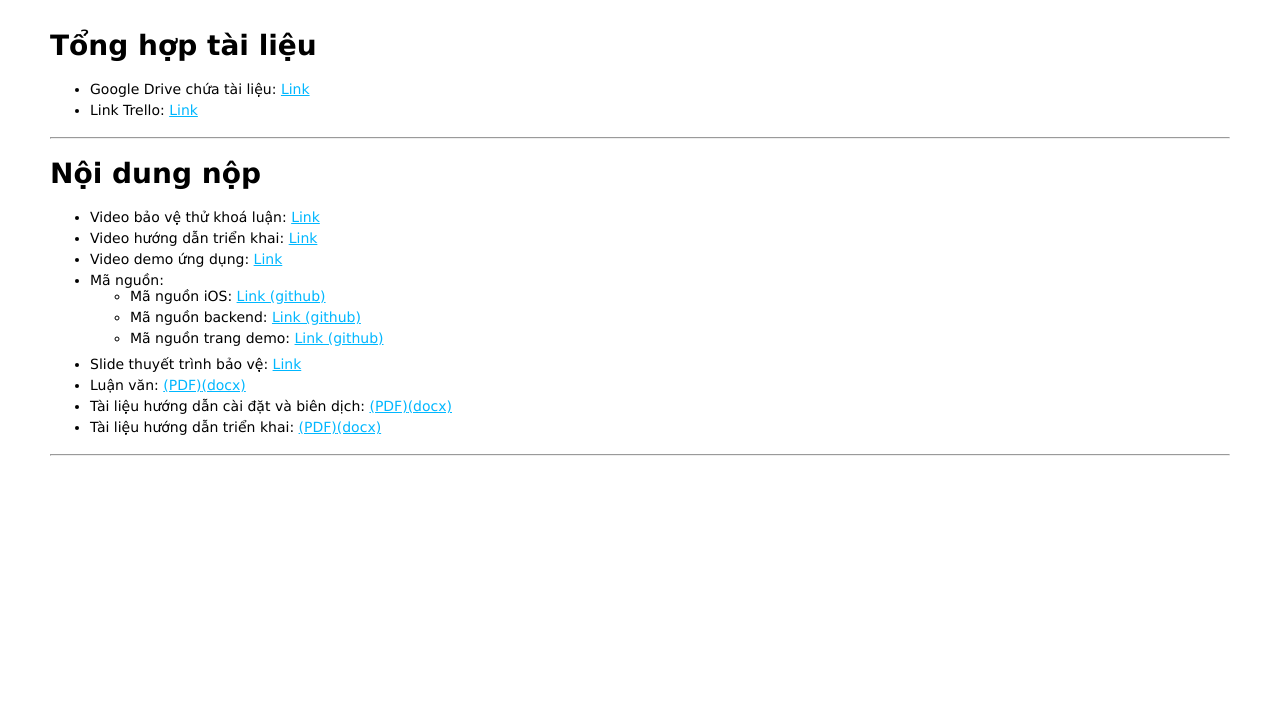
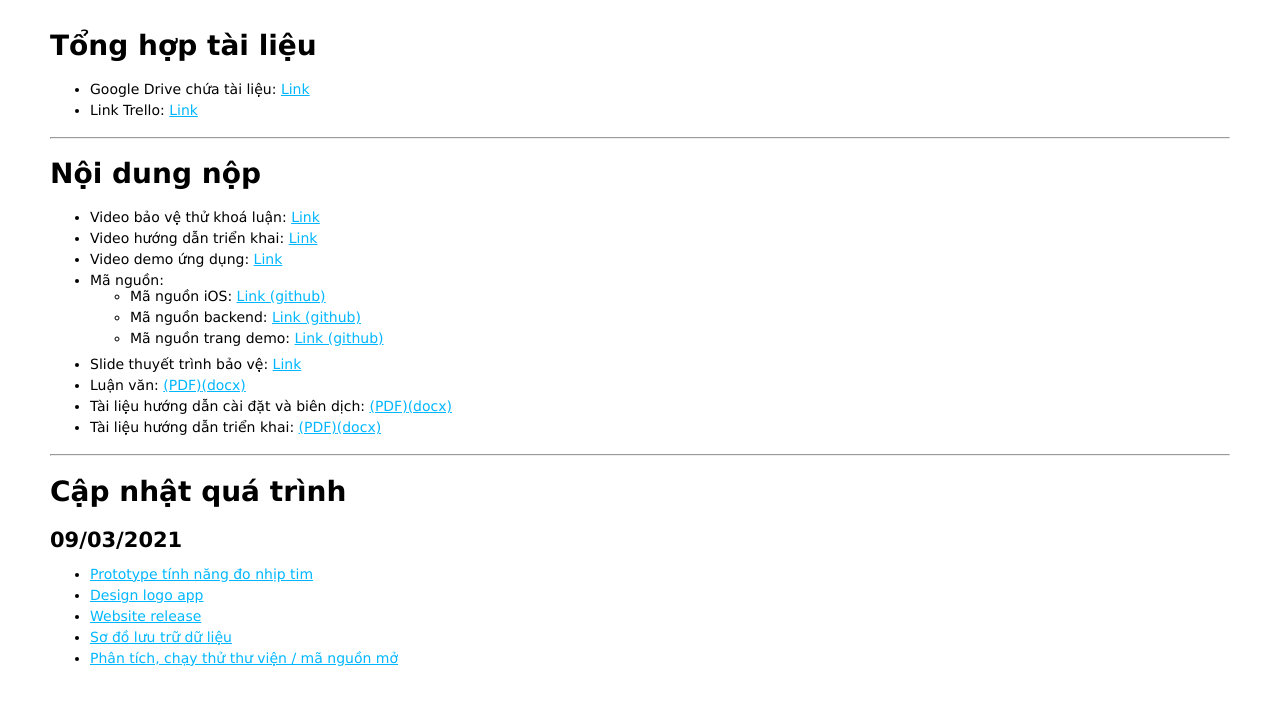
Before and after one commit to hoangvan1410/releaseweb, a React (Create React App) app: page / in a window 1280 px wide. Shown: the top 704 px of the page. Built offline with nearby package versions, Linux system fonts and the light colour scheme.

Commit message:
update 09/03/2021

```diff
--- a/src/App.js
+++ b/src/App.js
@@ -125,7 +125,35 @@ class App extends React.Component {
             </li>
           </ul>
         <hr />
-
+        <h1>Cập nhật quá trình</h1>
+        <h2>09/03/2021</h2>
+        <ul>
+          <li>
+            <a href="">
+              Prototype tính năng đo nhịp tim
+            </a>
+          </li>
+          <li>
+            <a href="">
+              Design logo app
+            </a>
+          </li>
+          <li>
+            <a href="https://vsrelease072021.herokuapp.com/">
+              Website release
+            </a>
+          </li>
+          <li>
+            <a href="">
+              Sơ đồ lưu trữ dữ liệu
+            </a>
+          </li>
+          <li>
+            <a href="">
+              Phân tích, chạy thử thư viện / mã nguồn mở
+            </a>
+          </li>
+        </ul>
       </>
     );
   }
```
